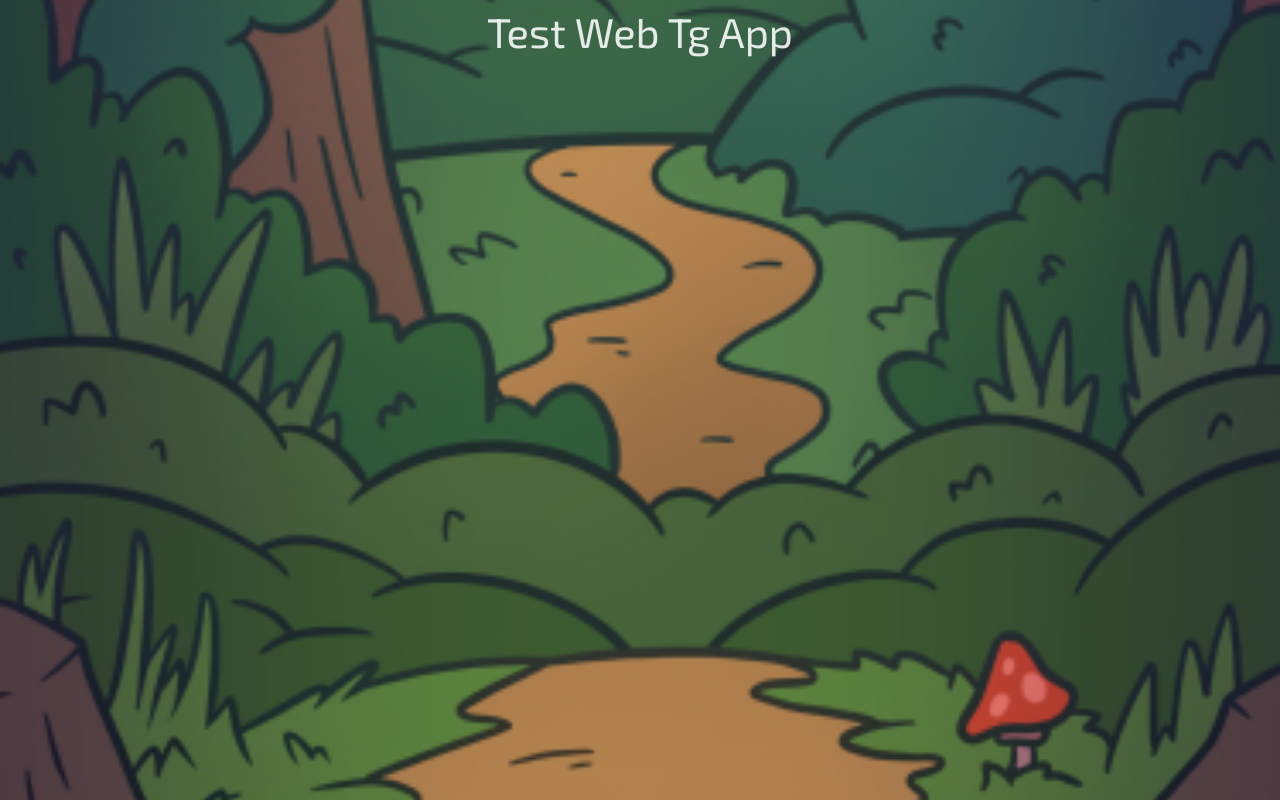
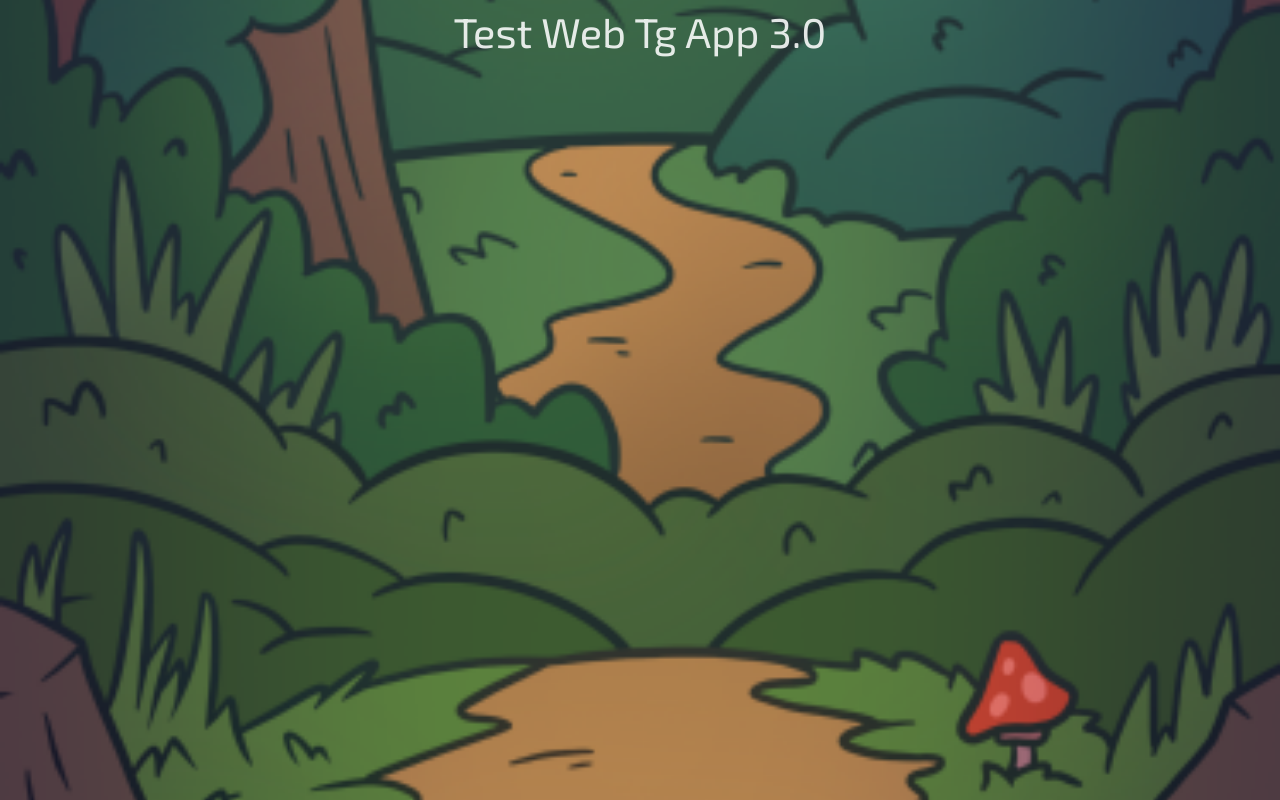
Before and after one commit to TeM4ik-prog/ClientWebAppTelegramm, a React (Vite) app: page / in a window 1280 px wide. Built offline with nearby package versions, Linux system fonts and the light colour scheme; a web font is replaced by a local one.

Commit message:
new commit2

```diff
--- a/src/App.jsx
+++ b/src/App.jsx
@@ -7,7 +7,7 @@ function App() {
 
   return (
     <div className='wrapper'>
-      <h1>Test Web Tg App</h1>
+      <h1>Test Web Tg App 3.0</h1>
 
     </div>
   )
```
